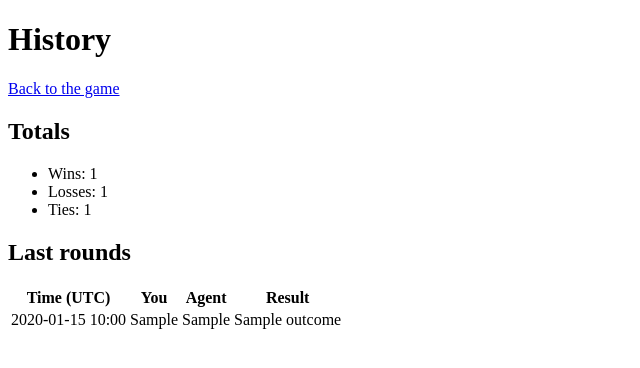
After one commit to nyu-software-engineering/containerized-app-exercise, a Flask app: page /history in a window 1280 px wide. The commit adds this page. Shown: the top 368 px of the page, without its empty margins (0-640 px from the left). Run offline with Flask 3, Linux system fonts and the light colour scheme; a database or web service that is not in the repository returns one stand-in record (values such as "Sample title").

Commit message:
Add history page with win, loss and tie counts

```diff
--- a/web-app/app.py
+++ b/web-app/app.py
@@ -114,6 +114,17 @@ def create_app():
             200,
         )
 
+    @app.route("/history")
+    def history():
+        """Show past rounds and the win, loss and tie counts."""
+        games = list(app.db.games.find().sort("created_at", -1).limit(50))
+        stats = {
+            "win": app.db.games.count_documents({"outcome": "win"}),
+            "loss": app.db.games.count_documents({"outcome": "loss"}),
+            "tie": app.db.games.count_documents({"outcome": "tie"}),
+        }
+        return render_template("history.html", games=games, stats=stats)
+
     @app.errorhandler(413)
     def image_too_large(_error):
         """Return a readable error for oversized photo uploads."""
--- /dev/null
+++ b/web-app/templates/history.html
@@ -0,0 +1,43 @@
+<!doctype html>
+<html lang="en">
+  <head>
+    <meta charset="utf-8">
+    <meta name="viewport" content="width=device-width, initial-scale=1">
+    <title>History - Rock Paper Scissors</title>
+  </head>
+  <body>
+    <main>
+      <h1>History</h1>
+      <p><a href="{{ url_for('home') }}">Back to the game</a></p>
+
+      <h2>Totals</h2>
+      <ul>
+        <li>Wins: {{ stats.win }}</li>
+        <li>Losses: {{ stats.loss }}</li>
+        <li>Ties: {{ stats.tie }}</li>
+      </ul>
+
+      <h2>Last rounds</h2>
+      <table>
+        <tr>
+          <th>Time (UTC)</th>
+          <th>You</th>
+          <th>Agent</th>
+          <th>Result</th>
+        </tr>
+        {% for game in games %}
+        <tr>
+          <td>{{ game.created_at.strftime("%Y-%m-%d %H:%M") }}</td>
+          <td>{{ game.player_move }}</td>
+          <td>{{ game.opponent_move }}</td>
+          <td>{{ game.outcome }}</td>
+        </tr>
+        {% else %}
+        <tr>
+          <td colspan="4">No rounds played yet.</td>
+        </tr>
+        {% endfor %}
+      </table>
+    </main>
+  </body>
+</html>
--- a/web-app/templates/index.html
+++ b/web-app/templates/index.html
@@ -8,6 +8,7 @@
   <body>
     <main>
       <h1>Rock Paper Scissors</h1>
+      <p><a href="{{ url_for('history') }}">View history</a></p>
       <p>Show your hand to the camera, then send the photo to the agent.</p>
 
       <video id="camera" autoplay playsinline muted width="480"></video>
```
